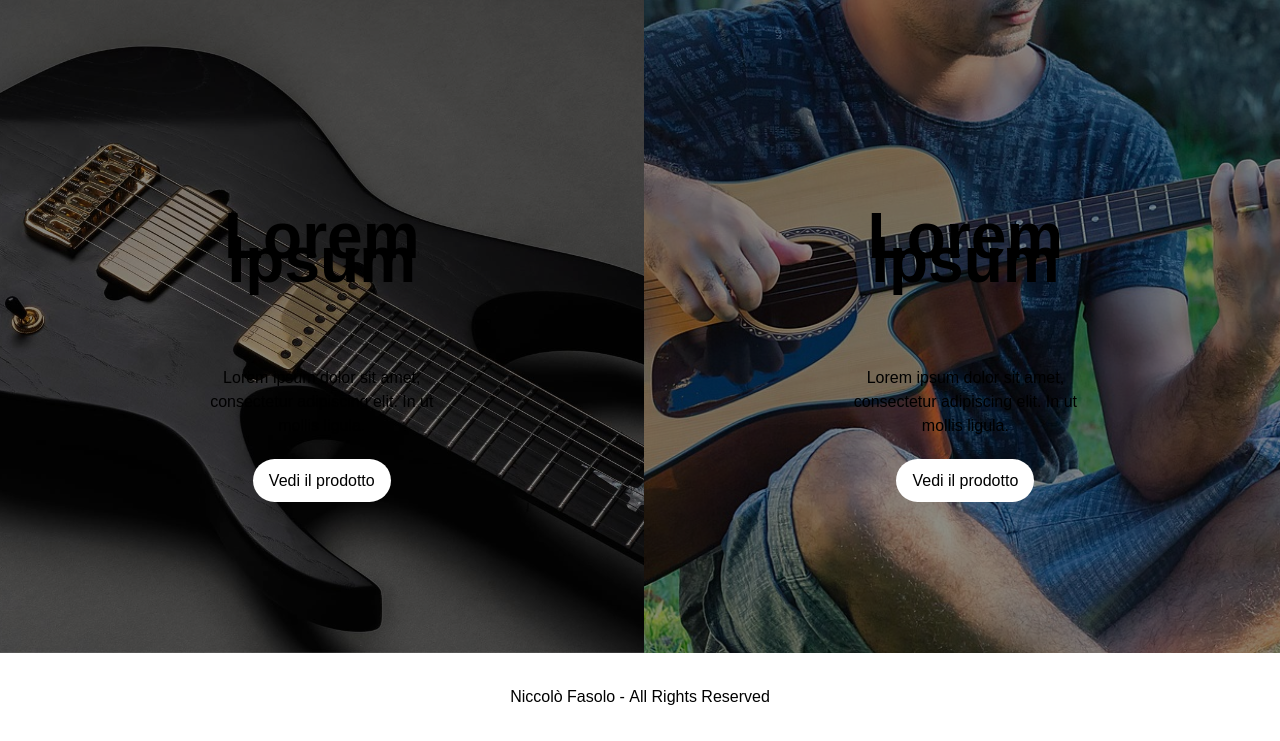
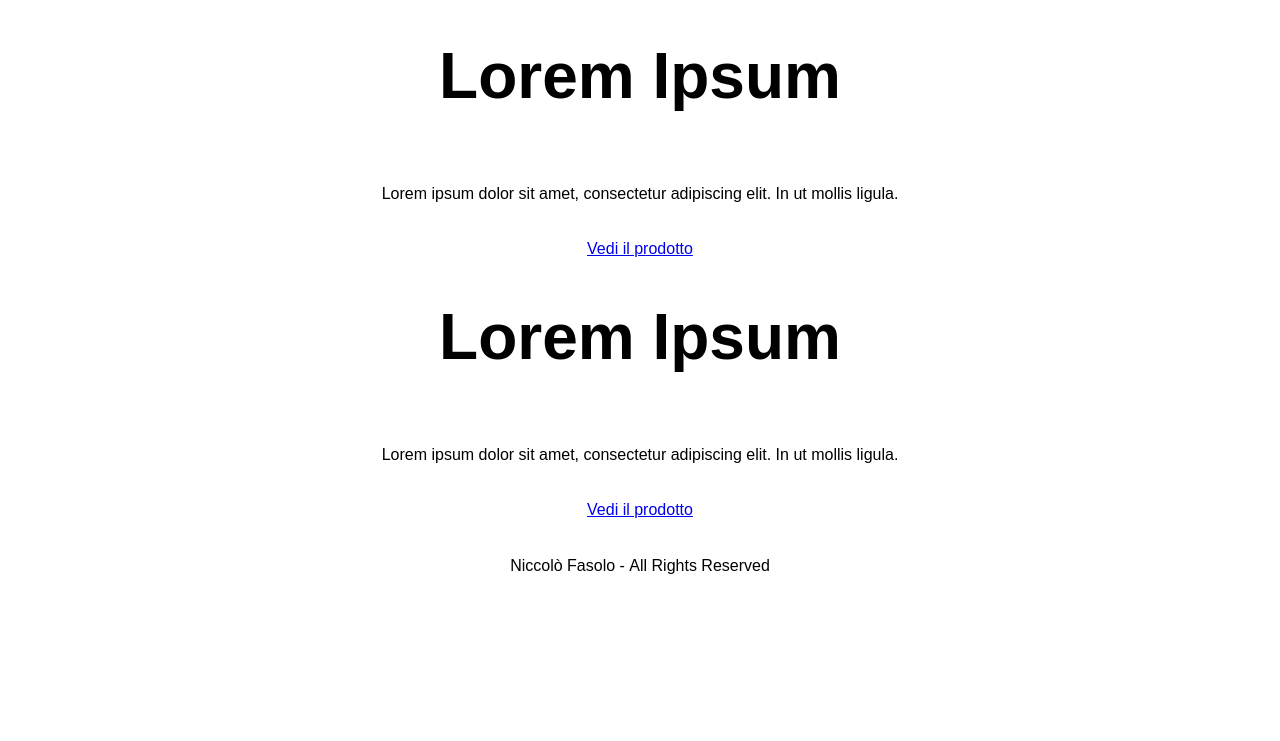
Before and after one commit to TecWeb-GuitArt/GuitArtWebSite, a PHP site: page / in a window 1280 px wide. Shown: the part 96-837 px from the top of the page. After the commit the page ends 670 px from the top, so only its background shows below. Run offline with PHP 8.4, Linux system fonts and the light colour scheme.

Commit message:
pagina chisiamo responsive da mobile

```diff
--- a/style.css
+++ b/style.css
@@ -67,12 +67,6 @@ header nav a:visited {
     color: var(--menuvisitedcolor);
 }
 
-/* #cart {
-    background-image: url('./images/cart.png');
-    background-position: right center;
-    background-size: 1.2em;
-    background-repeat: no-repeat;
-} */
 
 /*
 ====== SEZIONE MAIN ======
@@ -81,71 +75,30 @@ header nav a:visited {
 main {
     background-color: var(--contentbgcolor);
     color: var(--contenttxtcolor);
-    display: grid;
-    /*grid-template-columns: auto auto;*/
-    grid-template-columns: 1fr 1fr;
-}
-
-main div {
-    padding: 10em;
     text-align: center;
 }
 
-main div h1 {
-    padding-bottom: 1em;
-    font-size: 4em;
-}
-
-main div p {
-    padding-bottom: 1.9em;
-}
-
-main div a {
-    padding: 0.8em 1em;
-    background-color: var(--mainlinkbg);
-    color: var(--mainlinktxt);
-    border: 0.3em;
-    border-radius: 3em;
-    text-decoration: none;
-}
-
-#storm-shift {
-    background-color: rgb(0,0,0,0.45);
-    background-image: url("./images/guitar1.jpeg");
-    background-repeat: no-repeat;
-    background-position: center;
-    background-size: cover;
-    background-blend-mode: overlay;
-}
-
-#r1-lite {
-    background-color: rgb(0,0,0,0.45);
-    background-image: url("./images/guitar2.jpg");
-    background-repeat: no-repeat;
-    background-position: center;
-    background-size: cover;
-    background-blend-mode: overlay;
-}
-
-/**/
 main h1 {
-    /*padding: 10em;*/
     text-align: center;
     padding: 1em;
     font-size: 4em;
-    grid-column: 1 / 3;
+
 }
 
 main p {
     padding: 1.9em;
     margin: auto;
-    grid-column: 1 / 3;
 }
 
 main nav{
    padding: 2em;
-   float:left;
-   text-align: left;
+}
+
+
+
+.inform{
+    display: grid;
+    grid-template-columns: repeat(auto-fit, minmax(500px, 1fr));
 
 }
 
@@ -157,6 +110,7 @@ dt{
     font-weight: bold;
     font-size: 1.25em;
     padding: 0.3em;
+
 }
 dd{
     text-align: center;
@@ -172,12 +126,6 @@ h2{
 }
 
 
-
-
-
-
-
-
 /*
 ====== SEZIONE FOOTER ======
 */
@@ -185,4 +133,5 @@ h2{
 footer {
     padding: 2em;
     text-align: center;
+
 }
```
Also changed, not shown: contatti.html (+4 -3 lines).
